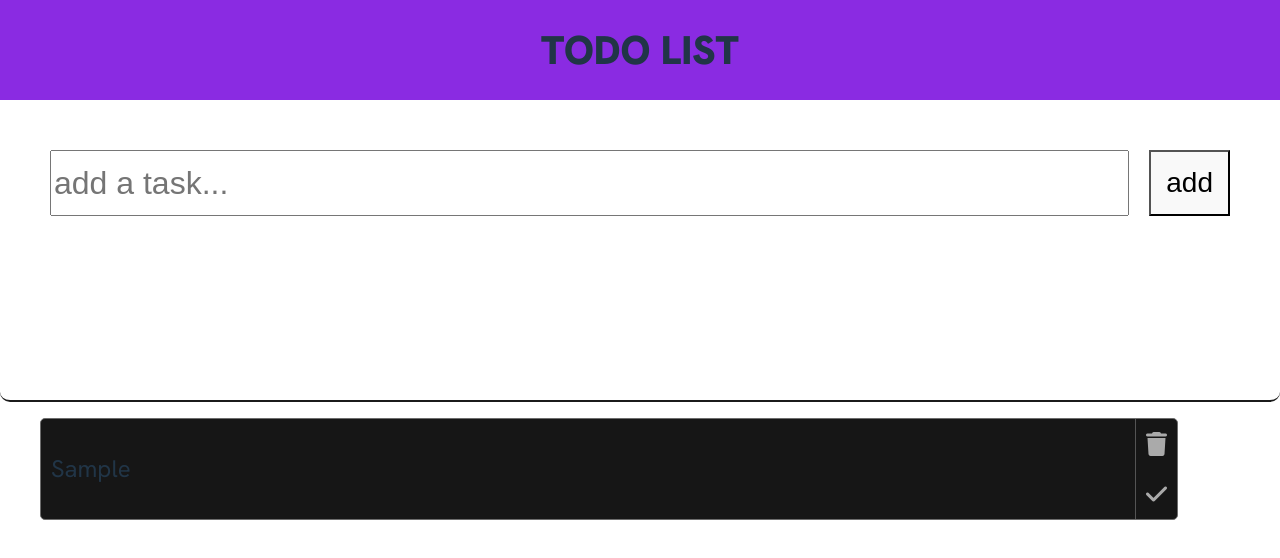
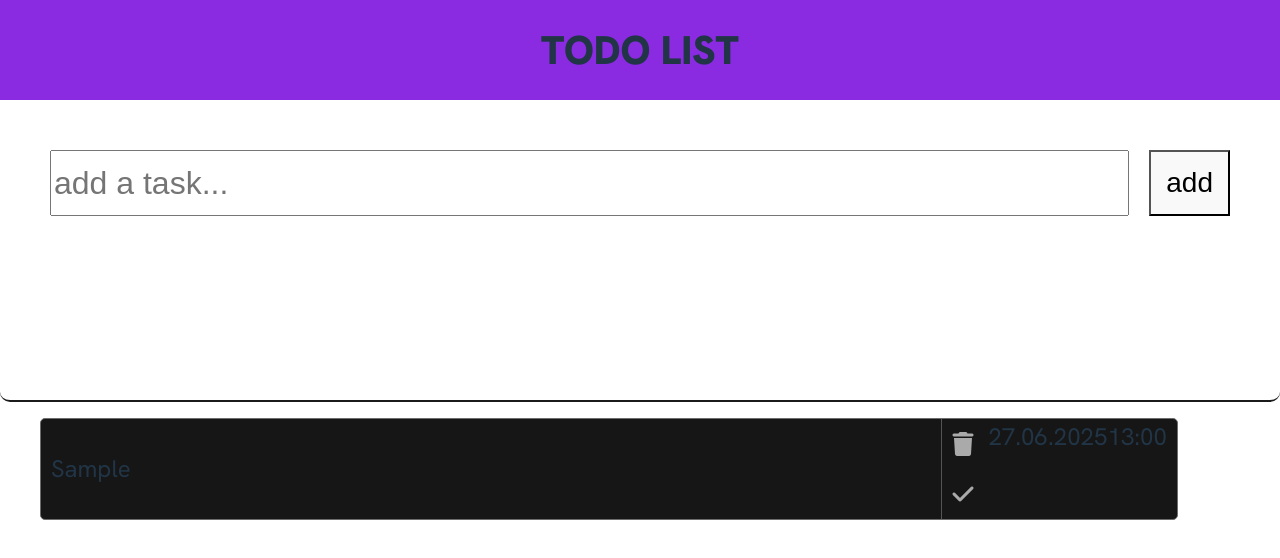
Before and after one commit to chaliyYehor/todo-list, a React (Vite) app: page / in a window 1280 px wide. Both pictures are taken after typing "Sample" into the empty fields and a click on the button "add". Shown: the top 558 px of the page. Built offline with nearby package versions, Linux system fonts and the light colour scheme.

Commit message:
pass date and time as props

```diff
--- a/src/components/main/todo-list/TodoList.jsx
+++ b/src/components/main/todo-list/TodoList.jsx
@@ -16,6 +16,8 @@ export default function TodoList({
 					value={todo.value}
 					id={todo.id}
 					isDone={todo.isDone}
+					date={todo.date}
+					time={todo.time}
 				/>
 			))}
 		</ul>
--- a/src/components/main/todo-list/todo-list-item/Item.jsx
+++ b/src/components/main/todo-list/todo-list-item/Item.jsx
@@ -2,7 +2,15 @@ import { useRef } from 'react'
 import './Item.css'
 import clsx from 'clsx'
 
-export default function Item({ value, isDone, id, makeTodoDone, deleteTodo }) {
+export default function Item({
+	value,
+	isDone,
+	id,
+	makeTodoDone,
+	deleteTodo,
+	date,
+	time,
+}) {
 	const classList = clsx({
 		done: isDone,
 	})
@@ -25,7 +33,7 @@ export default function Item({ value, isDone, id, makeTodoDone, deleteTodo }) {
 				<i onClick={() => makeTodoDone(id)} className='fa-solid fa-check'></i>
 			</section>
 
-			<div ref={delApproveElement} className='deletition-approvement'>
+			<section ref={delApproveElement} className='deletition-approvement'>
 				<span>Are you sure you want to delete this task?</span>
 				<section className='decisionBtns'>
 					<button onClick={() => deleteTodo(id)} className='approve'>
@@ -35,7 +43,11 @@ export default function Item({ value, isDone, id, makeTodoDone, deleteTodo }) {
 						<i className='fa-solid fa-xmark'></i>
 					</button>
 				</section>
-			</div>
+			</section>
+			<section className='date-info'>
+				<span className='date'>{date}</span>
+				<span className='time'>{time}</span>
+			</section>
 		</li>
 	)
 }
```
